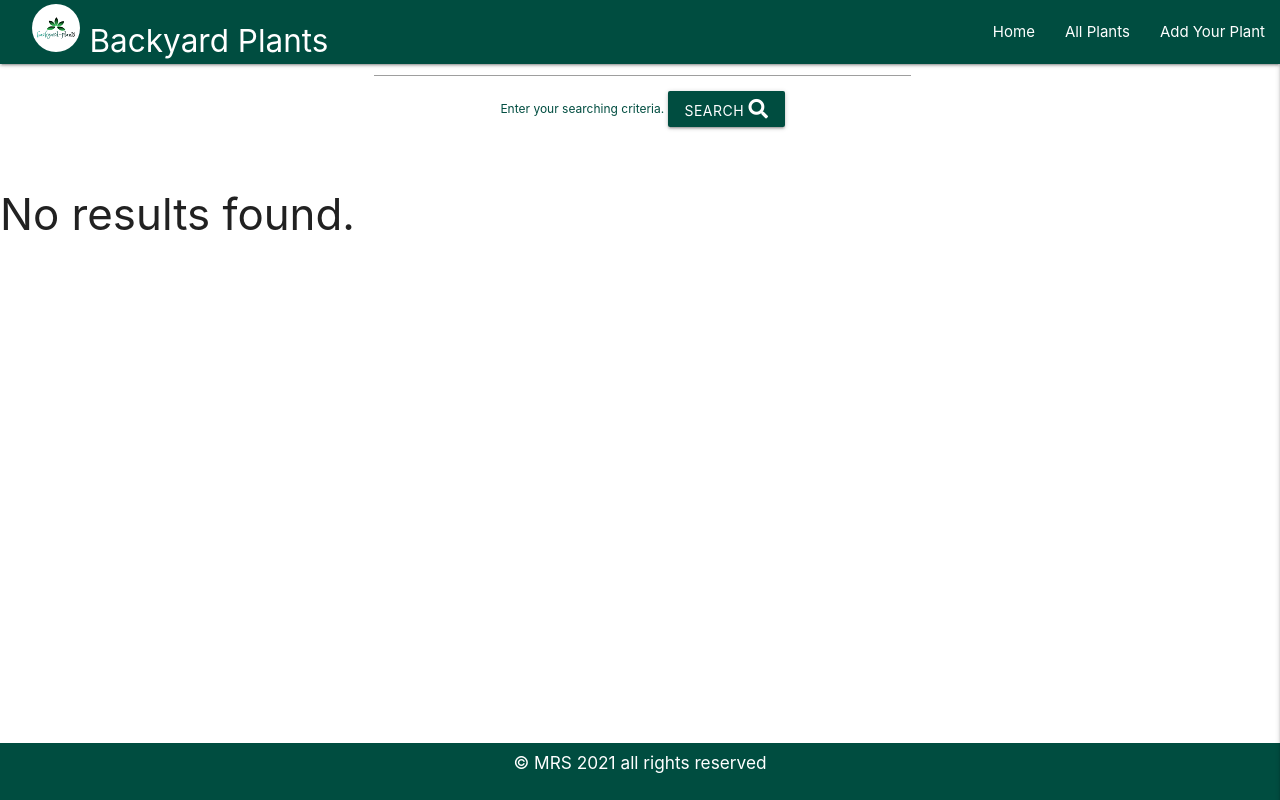
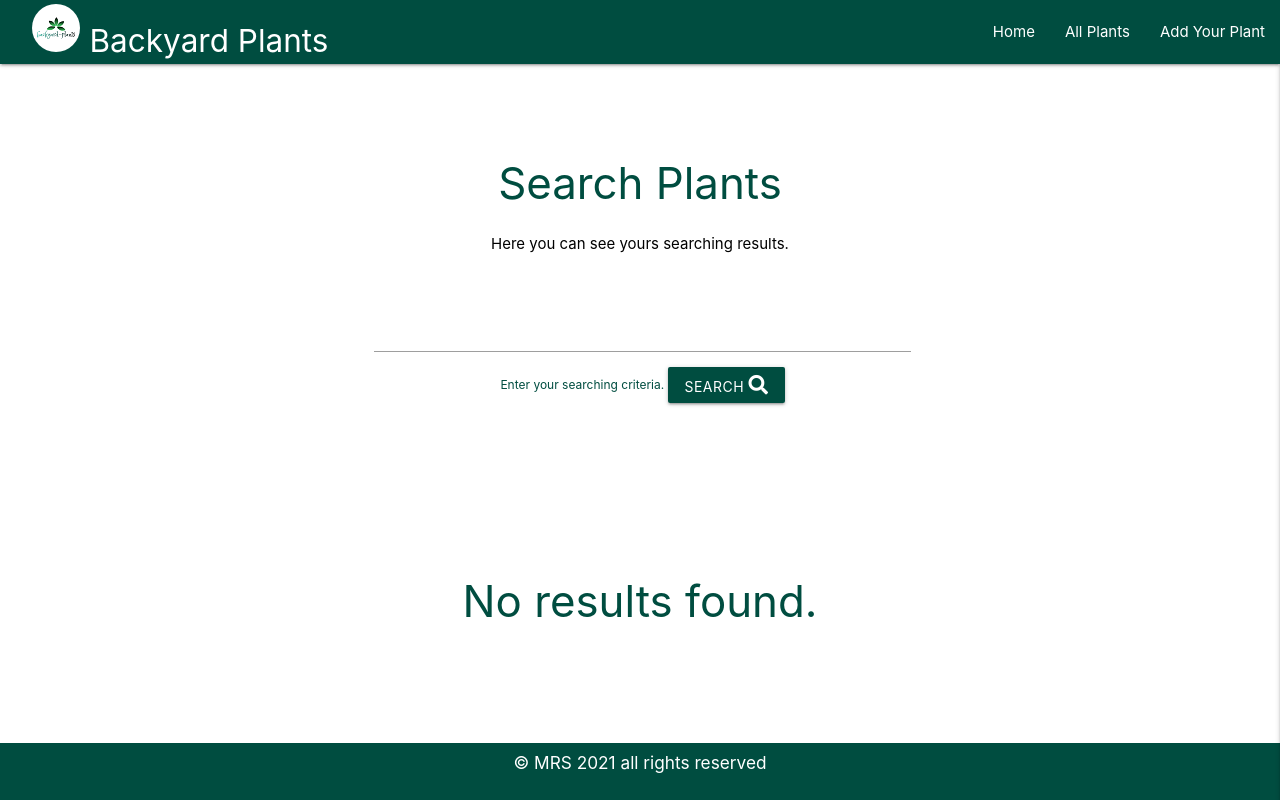
Before and after one commit to Code-Institute-Submissions/madatoo-backyard-plants-ms3_MayResub, a Flask app: template templates/search_plant.html in a window 1280 px wide. Run offline with Flask 2, Linux system fonts and the light colour scheme; the template is opened without the code that fills it, so the values that code supplies are empty; some libraries are stand-ins or nearby versions.

Commit message:
add style to the search page

```diff
--- a/templates/search_plant.html
+++ b/templates/search_plant.html
@@ -1,5 +1,12 @@
 {% extends "base.html" %}
 {% block content %}
+
+<div class="container">
+    <!--header-->
+    <div class="row s12 m6 l4 text-center custom-all-plants-header">
+        <h1>Search Plants</h1>
+        <p>Here you can see yours searching results.</p>
+    </div>
 
     <!--search form allows browse the database by name or description -->
     <div class="row s12 m6 l6 text-center search-box">
@@ -12,15 +19,14 @@
         </div>
     </form>
     </div>
-<!-- display search plant for selected category -->
+
+    <!-- here are displayed serching results for selected category-->
+    <div class="row-card s12 m7 ">
         {% if plants.count() >0 %}
-        <div class="container ">
-            <div class="row s12 m6">
+            <div class="col s12 m7 text-center">
                 {% for plant in plants %}
-                <div class="card  mb-2">
-                    <div class="row">
-                        <div class="col m3">
                     <a href="{{ url_for ('display_plant', plant_id=plant._id) }}">
+                        <div class="card horizontal card-panel hoverable">
                             <div class="card-image bg-image">
                             {% if plant.plant_img %}
                                 <img src="{{ plant.plant_img }}" alt="{{ plant.plant_name }}">
@@ -28,24 +34,25 @@
                                 <img src="{{ url_for('static', filename='img/logo.png')}}" alt="logo image">
                             {% endif %}
                             </div>
-                        <!--/div>
-                    </div-->
-                        <div class="col m9">
+                            <div class="card-stacked">
                             <div class="card-content text-center">
-                                <span class="card-title"><strong>{{ plant.plant_name }}</strong></span>
-                                <span class="green-text"><span> Category: {{ plant.plant_category }}</span><br>
+                                <span class="card-title green-text"><strong class="green-text-name">{{ plant.plant_name }}</strong></span>
+                                <span class="green-text"><span > Category: {{ plant.plant_category }}</span><br>
                                 <span class="green-text"><strong>Description</strong></span>
                                 <p>{{ plant.plant_description }}</p>
-                                <a href="{{ url_for ('display_plant', plant_id=plant._id )}}"><button class="btn waves-effect waves-light teal darken-4 " type="submit" >Read More <i class="fas fa-book-open"></i></a>
+                                <button class="btn waves-effect waves-light teal darken-4 card-button" type="submit" >Read More <i class="fas fa-book-open"></i>
+                                </button>
+                            </div>
                             </div>
                         </div>
                     </a>
-                    </div>
                 {% endfor %}
             </div>
+        {% else %}
+            <div class="row s12 m6 l4 text-center custom-all-plants-header">
+                <h3>No results found.</h3>
             </div>
-    {% else %}
-        <h3>No results found.</h3>
         {% endif %}
+    </div>
 
 {% endblock %}
```
Also changed, not shown: static/css/style.css (+9 -0 lines). Lines whose indentation alone changed are shown as unchanged.
